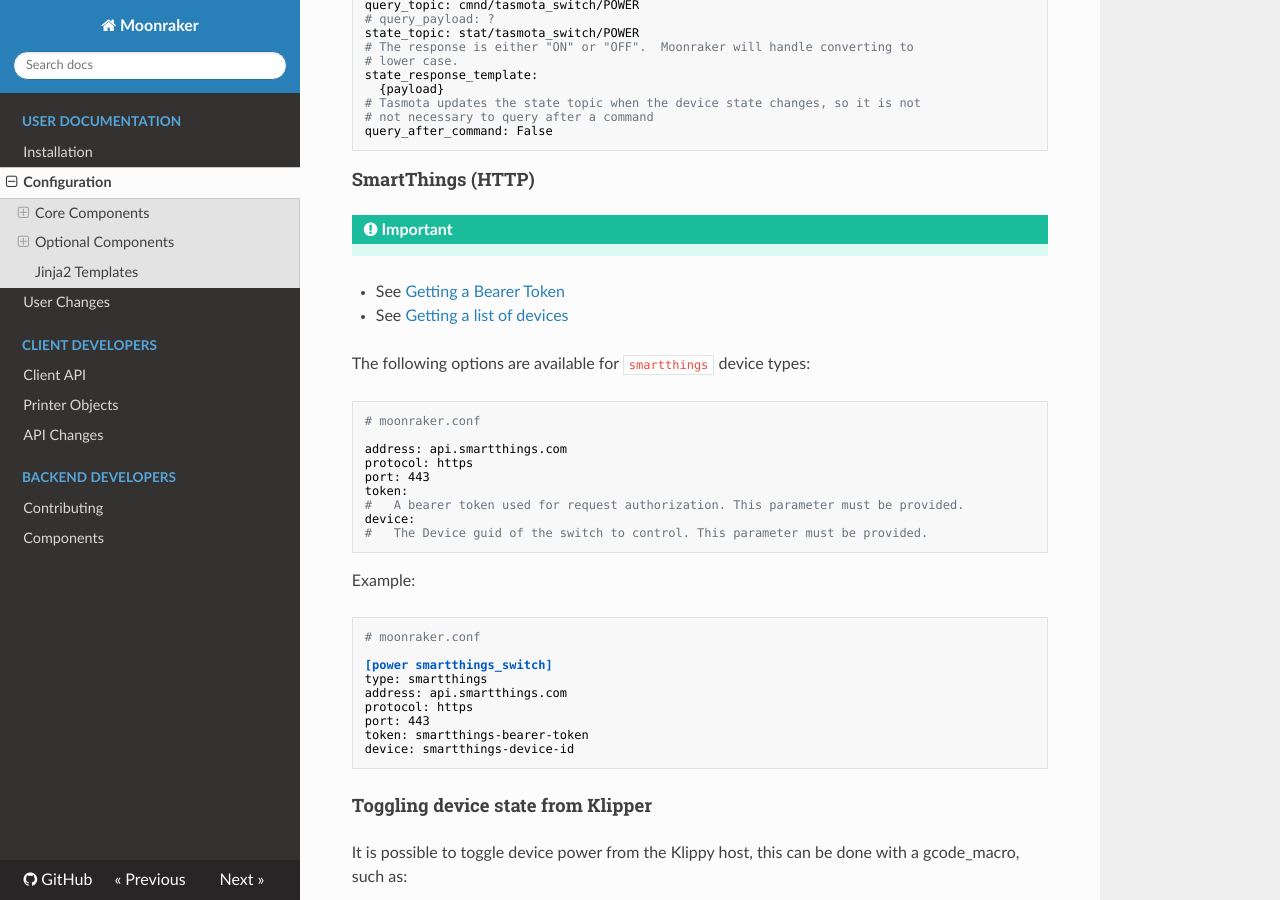
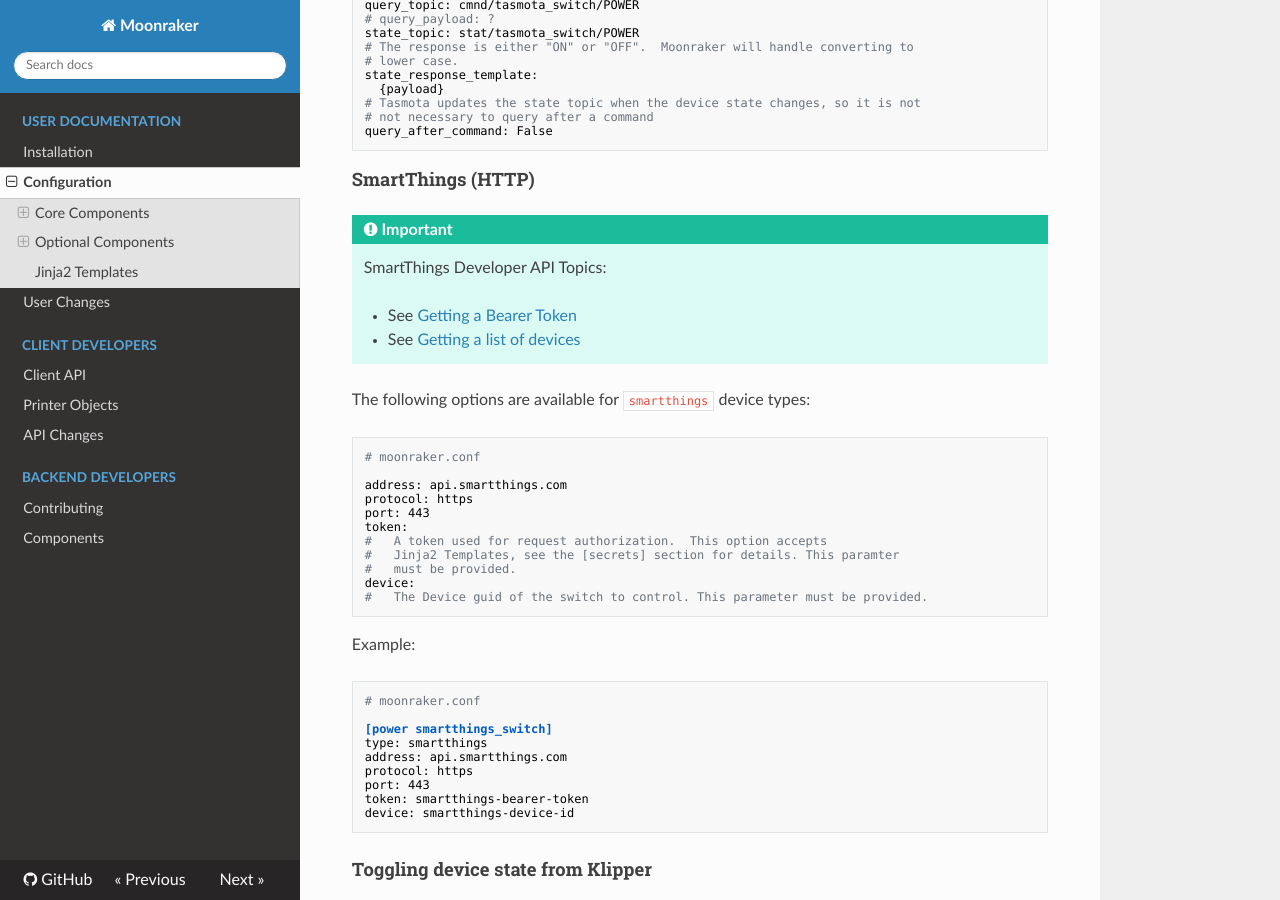
Before and after one commit to Marirossibn/moonraker, an MkDocs documentation site: the page built from docs/configuration.md, in a window 1280 px wide and 900 px high, scrolled down 14765 px. Built offline with MkDocs 1.6.1, drawn with Linux system fonts in a browser that asks for light colours; nearby versions of some CDN libraries; some of the changed text lies outside the part shown.

Commit message:
docs: update power documentation for "smartthings" devices
Signed-off-by:  Eric Callahan <arksine.code@gmail.com>

````diff
--- a/docs/configuration.md
+++ b/docs/configuration.md
@@ -334,7 +334,7 @@
 type:
 #   The type of device.  Can be either gpio, klipper_device, rf,
 #   tplink_smartplug, tasmota, shelly, homeseer, homeassistant, loxonev1,
-#   or mqtt.
+#   smartthings, or mqtt.
 #   This parameter must be provided.
 off_when_shutdown: False
 #   If set to True the device will be powered off when Klipper enters
@@ -883,11 +883,11 @@
 ```
 ####  SmartThings (HTTP)
 
-!!! Important SmartThings Developer API Topics
-* See [Getting a Bearer Token](
-https://developer-preview.smartthings.com/docs/advanced/authorization-and-permissions/)
-* See [Getting a list of devices](
-https://developer-preview.smartthings.com/api/public#operation/getDevices)
+!!! Important
+    SmartThings Developer API Topics:
+
+    * See [Getting a Bearer Token](https://developer-preview.smartthings.com/docs/advanced/authorization-and-permissions/)
+    * See [Getting a list of devices](https://developer-preview.smartthings.com/api/public#operation/getDevices)
 
 The following options are available for `smartthings` device types:
 
@@ -898,7 +898,9 @@
 protocol: https
 port: 443
 token:
-#   A bearer token used for request authorization. This parameter must be provided.
+#   A token used for request authorization.  This option accepts
+#   Jinja2 Templates, see the [secrets] section for details. This paramter
+#   must be provided.
 device:
 #   The Device guid of the switch to control. This parameter must be provided.
 ```
````
